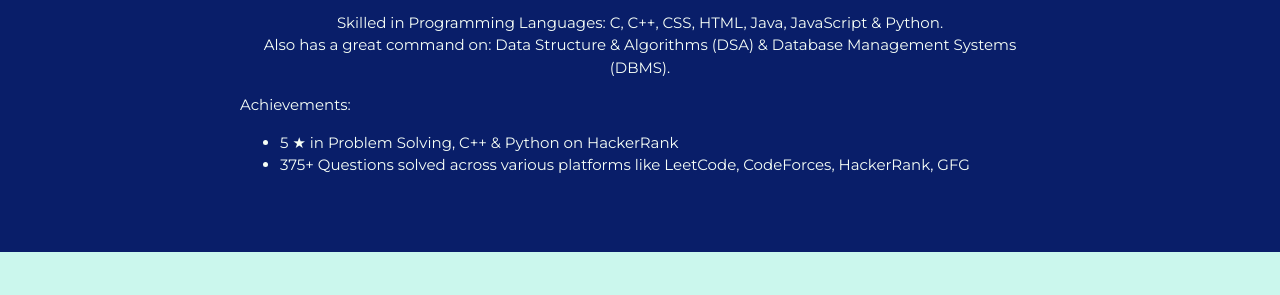
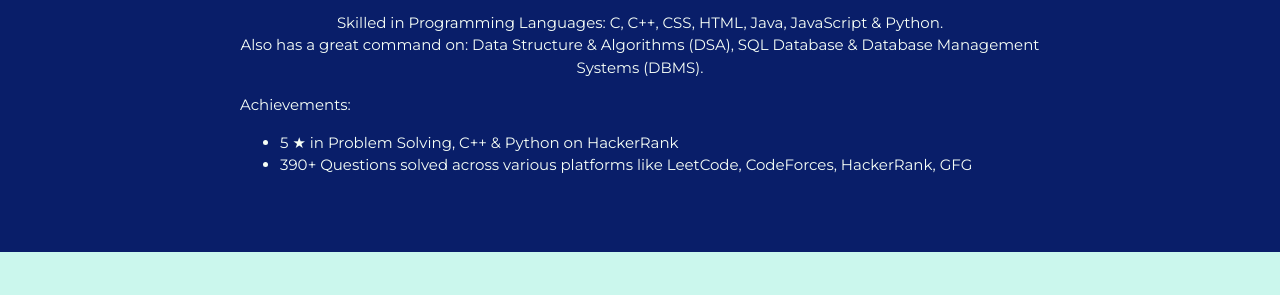
Before and after one commit to KalraH/MyResume, a plain HTML site: page index.html in a window 1280 px wide. Shown: the part 231-526 px from the top of the page. Drawn offline with Linux system fonts and the light colour scheme.

Commit message:
Finalizing Project
Updates before Publishing 1st time on GitHub

```diff
--- a/index.html
+++ b/index.html
@@ -18,12 +18,12 @@
 					<h1>Hariom Kalra</h1>
 					<h2>Student at JIIT, Noida</h2>
 					<p>Skilled in Programming Languages: C, C&plus;&plus;, CSS, HTML, Java, JavaScript & Python.<br>
-						Also has a great command on: Data Structure & Algorithms (DSA) & Database Management Systems (DBMS).</p>
+						Also has a great command on: Data Structure & Algorithms (DSA), SQL Database & Database Management Systems (DBMS).</p>
 					<div>
 						<p>Achievements:
 							<ul>
 								<li>5 &bigstar; in Problem Solving, C&plus;&plus; & Python on HackerRank</li>
-								<li>375&plus; Questions solved across various platforms like LeetCode, CodeForces, HackerRank, GFG</li>
+								<li>390&plus; Questions solved across various platforms like LeetCode, CodeForces, HackerRank, GFG</li>
 							</ul>
 						</p>
 					</div>
@@ -76,8 +76,8 @@
 						<img src="images/Project_2.png" alt="Project_4 Image" height="150px">
 						<h3>RESUME WEBSITE</h3>
 
-						<p>A Website Interface created using HTML & CSS representing My Resume. Website uses Media Queries, FlexBox,
-							Grid, Web Fonts (Downloaded from Google Fonts), Float & many more different CSS Features.  </p>
+						<p> A Website Interface created using HTML & CSS representing My Resume. Website uses Media Queries, FlexBox,
+							Grid, Web Fonts (Downloaded from Google Fonts), Float & many more different CSS Features.</p>
 
 						<a class="btn" href="https://github.com/KalraH/MyResume" target="_blank">GitHub Link</a>
 					</section>
@@ -150,7 +150,6 @@
 				<div class="content-wrap">
 					<h2>Let's Keep in Touch!</h2>
 
-					<!-- Social media and contact links. Add or remove any networks. -->
 					<ul class="contactList">
 						<li> <a href="mailto: kalrahariom2001@gmail.com">kalrahariom2001@gmail.com</a> </li>
 						<li> <a href="https://www.github.com/KalraH" target="_blank">GitHub</a> </li>
@@ -163,6 +162,3 @@
 		</main>
 	</body>
 </html>
-
-<!-- Project Thumbnails: 600px -->
-<!-- Background images: 1400px to 2000px -->
```
Also changed, not shown: images/Project_2.png.
